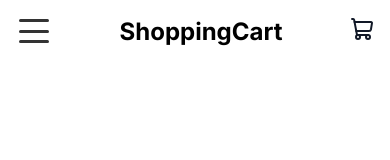
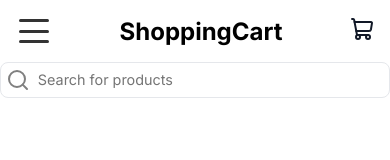
Before and after one commit to feddevv/top-shopping-cart, a React (Vite) app: page /shop in a window 390 px wide. Shown: the top 160 px of the page. Built offline with nearby package versions, Linux system fonts and the light colour scheme.

Commit message:
fix: delete redundant styles and enhance responsiveness in SearchInput

```diff
--- a/src/components/SearchInput/search.module.css
+++ b/src/components/SearchInput/search.module.css
@@ -4,7 +4,6 @@
   gap: 0.4rem;
 
   position: relative;
-  margin-left: 1rem;
 }
 
 .search form label {
@@ -23,7 +22,9 @@
   border: var(--border) 1px solid;
   padding: 0.4rem 0.4rem 0.4rem 2.3rem;
   font-size: 1.1rem;
+  width: 100%;
   border-radius: 0.5rem;
+  width: 100%;
 }
 
 .search form input[type='search']::placeholder {
--- a/src/routes/Shop/Shop.jsx
+++ b/src/routes/Shop/Shop.jsx
@@ -2,5 +2,5 @@ import React from 'react';
 import SearchInput from '../../components/SearchInput/SearchInput';
 
 export default function Shop() {
-  return <></>;
+  return <SearchInput placeholder="Search for products" />;
 }
```
